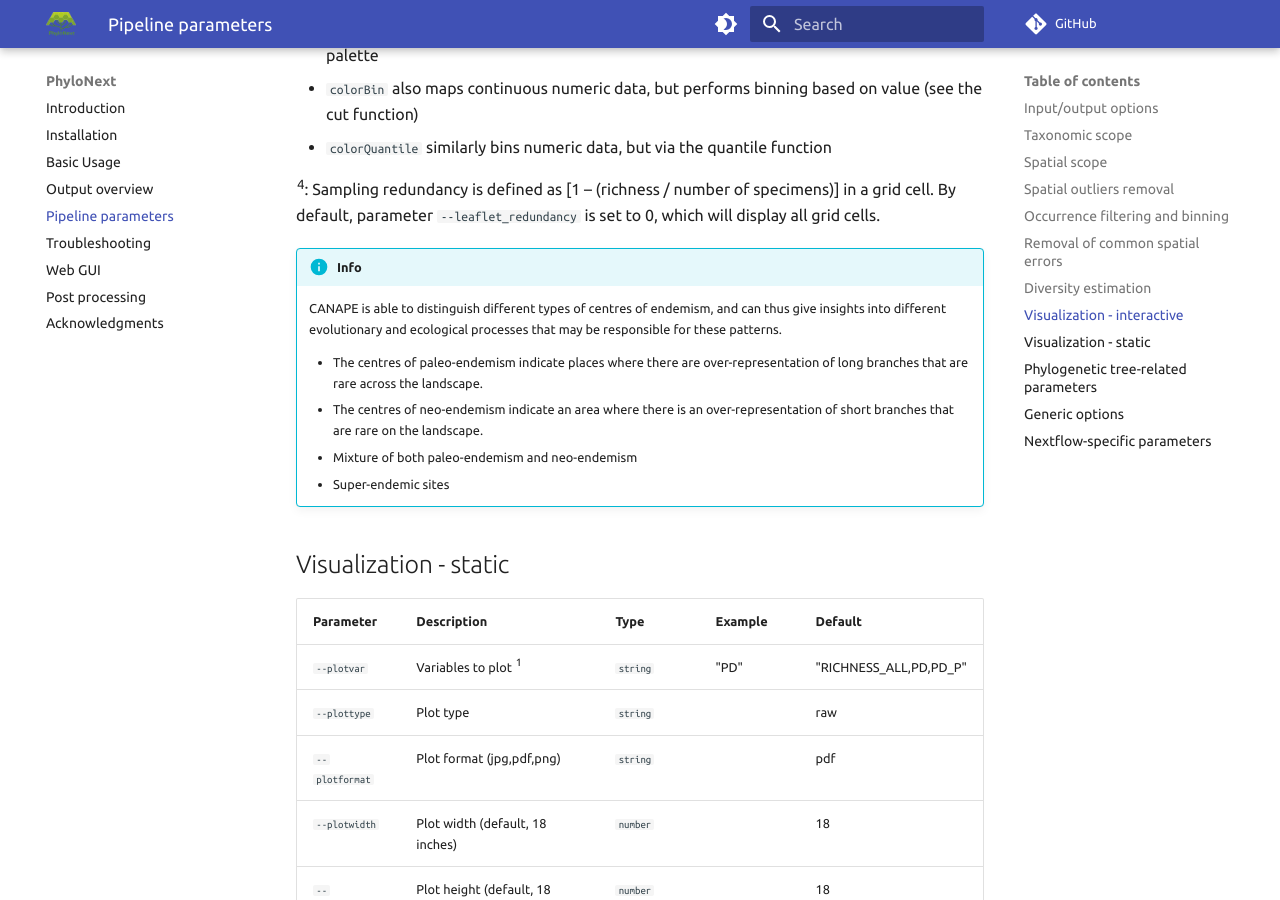
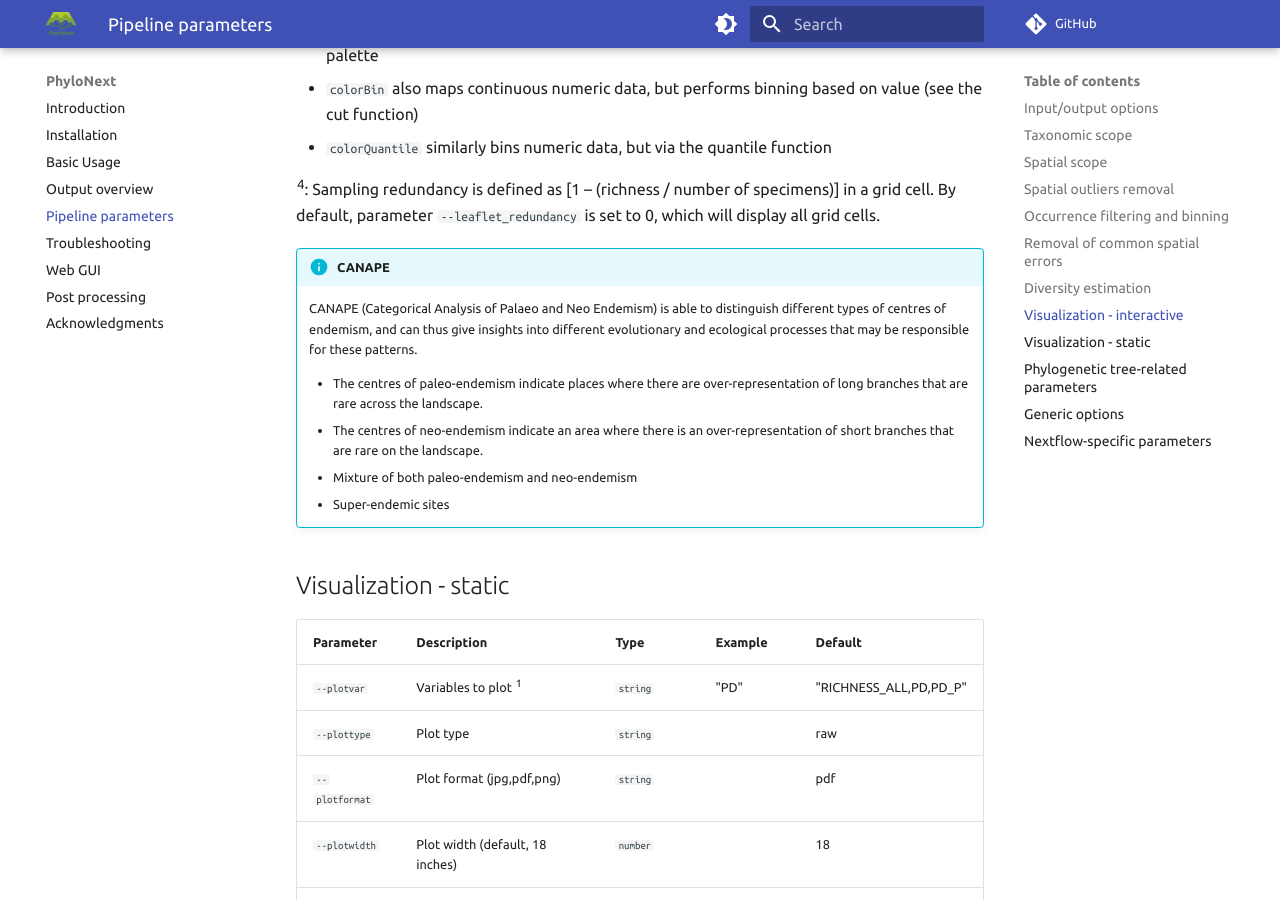
Before and after one commit to vmikk/phylonext_manual, an MkDocs documentation site: the page built from docs/parameters.md, in a window 1280 px wide and 900 px high, scrolled down 7207 px. Built offline with MkDocs 1.6.1 and Material for MkDocs 9.7.7, drawn with Linux system fonts in a browser that asks for light colours; comment, search, counter and statistics services are not loaded; some of the changed text lies outside the part shown.

Commit message:
fix infoblock titles

```diff
--- a/docs/parameters.md
+++ b/docs/parameters.md
@@ -89,7 +89,7 @@
 
 ^4^: Multiple comma-separated values allowed
 
-!!! info Custom polygons
+!!! info "Custom polygons"
     It is possible to use custom polygons instead of WGSRPD file.
     Polygons should be in the simple feature collection format (class `sf` of the [`sf` package](https://r-spatial.github.io/sf/),
     geometry type: `MULTIPOLYGON`) and must contain `LevelName` column.
@@ -217,8 +217,9 @@
     Sampling redundancy is defined as [1 – (richness / number of specimens)] in a grid cell.
     By default, parameter `--leaflet_redundancy` is set to 0, which will display all grid cells.
 
-!!! info CANAPE
-    CANAPE is able to distinguish different types of centres of endemism, and can thus give insights
+!!! info "CANAPE"
+    CANAPE (Categorical Analysis of Palaeo and Neo Endemism)
+    is able to distinguish different types of centres of endemism, and can thus give insights
     into different evolutionary and ecological processes that may be responsible for these patterns.
 
     - The centres of paleo-endemism indicate places where there are over-representation of long branches that are rare across the landscape.
@@ -313,7 +314,7 @@
     - Ciliates
     - Forams
 
-!!! info Taxonomic context
+!!! info "Taxonomic context"
     Whitespace is not allowed in taxonomic context!
     Please replace space with underscore (e.g., "Seed plants" should be speciefied as `--taxgroup Seed_plants`).
 
@@ -329,7 +330,7 @@
 
 ## Nextflow-specific parameters
 
-!!! info Parameter types
+!!! info "Parameter types"
     PhyloNext-specific parameters are specified using double dash prefix (e.g., `--something value`).
     Parameters related to the Nextflow workflow manager starts with a single dash prefix (e.g., `-work-dir wd`)
 
```
